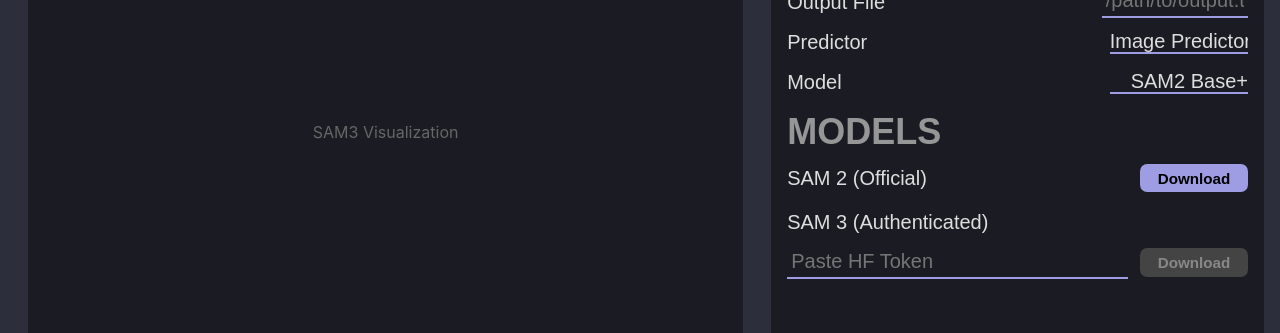
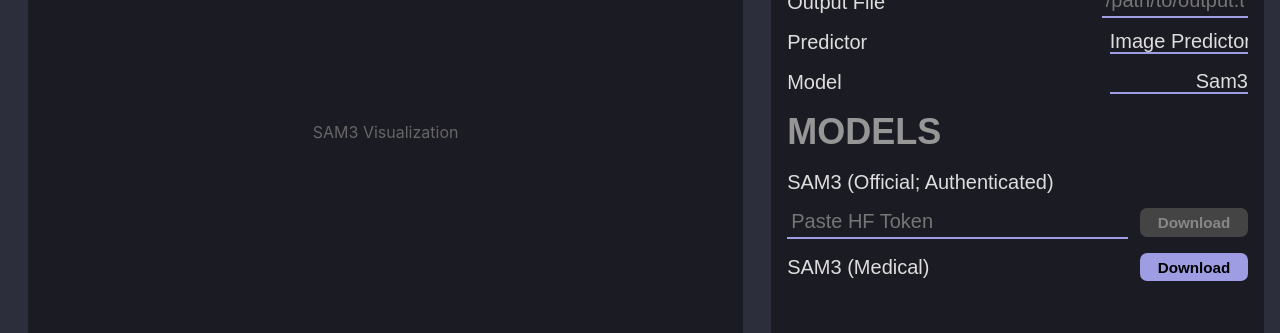
Before and after one commit to ChengLabResearch/ouroboros_autoseg_plugin, a React (Vite) app: page / in a window 1280 px wide. Shown: the part 128-461 px from the top of the page. Built offline with nearby package versions, Linux system fonts and the light colour scheme; no server answers.

Commit message:
feat(ui): expose official and Medical SAM3 model options

```diff
--- a/src/components/OptionsPanel.tsx
+++ b/src/components/OptionsPanel.tsx
@@ -18,15 +18,15 @@
 export default function OptionsPanel({ onSubmit, isRunning, connected }: Props) {
     const [fp, setFp] = useState('');
     const [outFp, setOutFp] = useState('');
-    const [model, setModel] = useState('sam2_hiera_base_plus');
+    const [model, setModel] = useState('sam3');
     const [predictor, setPredictor] = useState('ImagePredictor');
     const [token, setToken] = useState('');
     const inputFileRef = useRef<HTMLInputElement | null>(null);
     const outputFileRef = useRef<HTMLInputElement | null>(null);
 
     type DownloadState = 'idle' | 'downloading' | 'downloaded' | 'error';
-    const [sam2State, setSam2State] = useState<DownloadState>('idle');
-    const [sam3State, setSam3State] = useState<DownloadState>('idle');
+    const [officialSam3State, setOfficialSam3State] = useState<DownloadState>('idle');
+    const [medicalSam3State, setMedicalSam3State] = useState<DownloadState>('idle');
 
     const normalizeFileUri = (uri: string): string => {
         let cleaned = uri.trim();
@@ -281,8 +281,8 @@
                 return;
             }
             const data = await res.json();
-            setSam2State(data?.models?.sam2_hiera_base_plus ? 'downloaded' : 'idle');
-            setSam3State(data?.models?.sam3 ? 'downloaded' : 'idle');
+            setOfficialSam3State(data?.models?.sam3 ? 'downloaded' : 'idle');
+            setMedicalSam3State(data?.models?.medical_sam3 ? 'downloaded' : 'idle');
         } catch (e) {
             console.error('Failed to fetch model status:', e);
         }
@@ -290,8 +290,8 @@
 
     useEffect(() => {
         if (!connected) {
-            setSam2State('idle');
-            setSam3State('idle');
+            setOfficialSam3State('idle');
+            setMedicalSam3State('idle');
             return;
         }
         refreshModelStatuses();
@@ -301,7 +301,7 @@
 
     const downloadModel = async (
         modelType: string,
-        hfToken: string,
+        hfToken: string | undefined,
         setState: (s: DownloadState) => void
     ) => {
         setState('downloading');
@@ -309,9 +309,10 @@
             const res = await fetch(`${BACKEND_URL}/download-model`, {
                 method: 'POST',
                 headers: { 'Content-Type': 'application/json' },
-                body: JSON.stringify({ model_type: modelType, hf_token: hfToken })
+                body: JSON.stringify({ model_type: modelType, hf_token: hfToken ?? '' })
             });
             if (res.ok) {
+                setState('downloaded');
                 await refreshModelStatuses();
             } else {
                 console.error(await res.text());
@@ -402,14 +403,8 @@
                         <span className={styles.label}>Model</span>
                         <div className={styles.inputContainer}>
                             <select className={styles.select} value={model} onChange={e => setModel(e.target.value)}>
-                                <optgroup label="SAM 2">
-                                    <option value="sam2_hiera_base_plus">SAM2 Base+</option>
-                                    <option value="sam2_hiera_large">SAM2 Large</option>
-                                </optgroup>
-                                <optgroup label="SAM 3">
-                                    <option value="sam3">SAM3 (Python)</option>
-                                    <option value="candle_sam3">SAM3 (Candle / Rust)</option>
-                                </optgroup>
+                                <option value="sam3">Sam3</option>
+                                <option value="medical_sam3">Medical SAM3</option>
                             </select>
                         </div>
                     </div>
@@ -421,22 +416,9 @@
                 </div>
 
                 <div className={styles.section}>
-                    {/* SAM 2 */}
-                    <div className={styles.row}>
-                        <span className={styles.label}>SAM 2 (Official)</span>
-                        <button
-                            className={buttonClass(sam2State)}
-                            onClick={() => downloadModel('sam2_hiera_base_plus', '', setSam2State)}
-                            disabled={sam2State === 'downloading' || sam2State === 'downloaded'}
-                        >
-                            {buttonLabel(sam2State)}
-                        </button>
-                    </div>
-
-                    {/* SAM 3 */}
                     <div className={styles.sam3Container}>
                         <div className={styles.row}>
-                            <span className={styles.label}>SAM 3 (Authenticated)</span>
+                            <span className={styles.label}>SAM3 (Official; Authenticated)</span>
                         </div>
                         <div className={styles.row}>
                             <input
@@ -447,15 +429,31 @@
                                 placeholder="Paste HF Token"
                             />
                             <button
-                                className={buttonClass(sam3State)}
-                                onClick={() => downloadModel('sam3', token, setSam3State)}
+                                className={buttonClass(officialSam3State)}
+                                onClick={() => downloadModel('sam3', token, setOfficialSam3State)}
                                 disabled={
-                                    sam3State === 'downloading' ||
-                                    sam3State === 'downloaded' ||
+                                    officialSam3State === 'downloading' ||
+                                    officialSam3State === 'downloaded' ||
                                     !token
                                 }
                             >
-                                {buttonLabel(sam3State)}
+                                {buttonLabel(officialSam3State)}
+                            </button>
+                        </div>
+                    </div>
+
+                    <div className={styles.sam3Container}>
+                        <div className={styles.row}>
+                            <span className={styles.label}>SAM3 (Medical)</span>
+                            <button
+                                className={buttonClass(medicalSam3State)}
+                                onClick={() => downloadModel('medical_sam3', undefined, setMedicalSam3State)}
+                                disabled={
+                                    medicalSam3State === 'downloading' ||
+                                    medicalSam3State === 'downloaded'
+                                }
+                            >
+                                {buttonLabel(medicalSam3State)}
                             </button>
                         </div>
                     </div>
```
